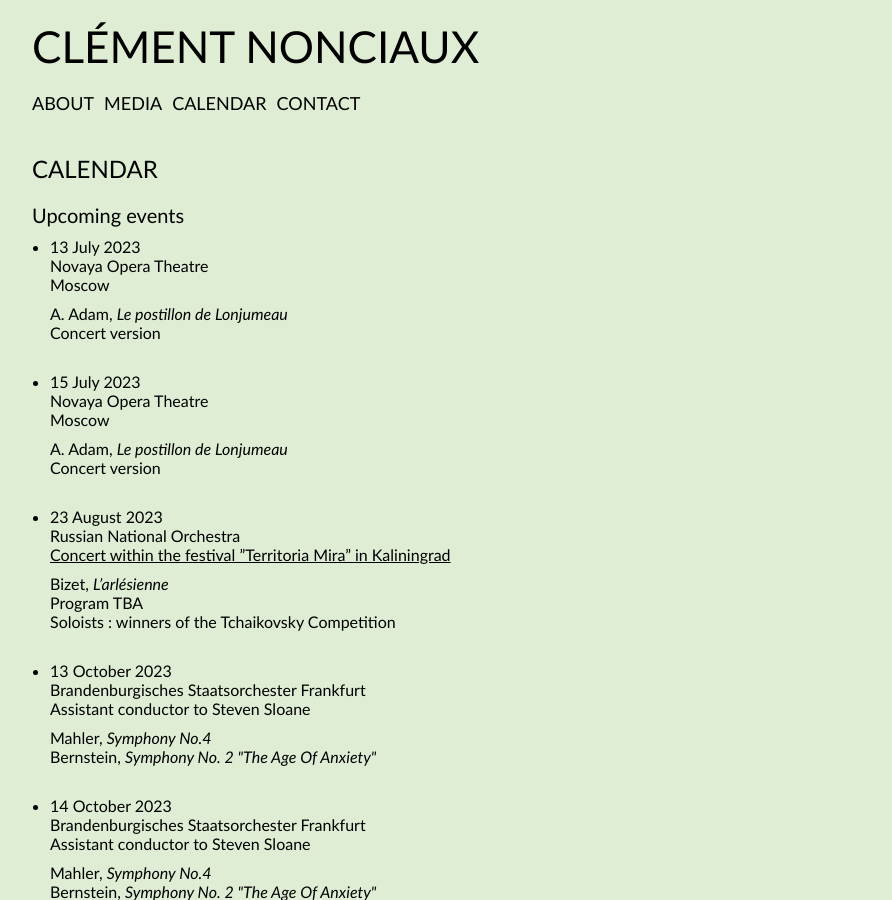
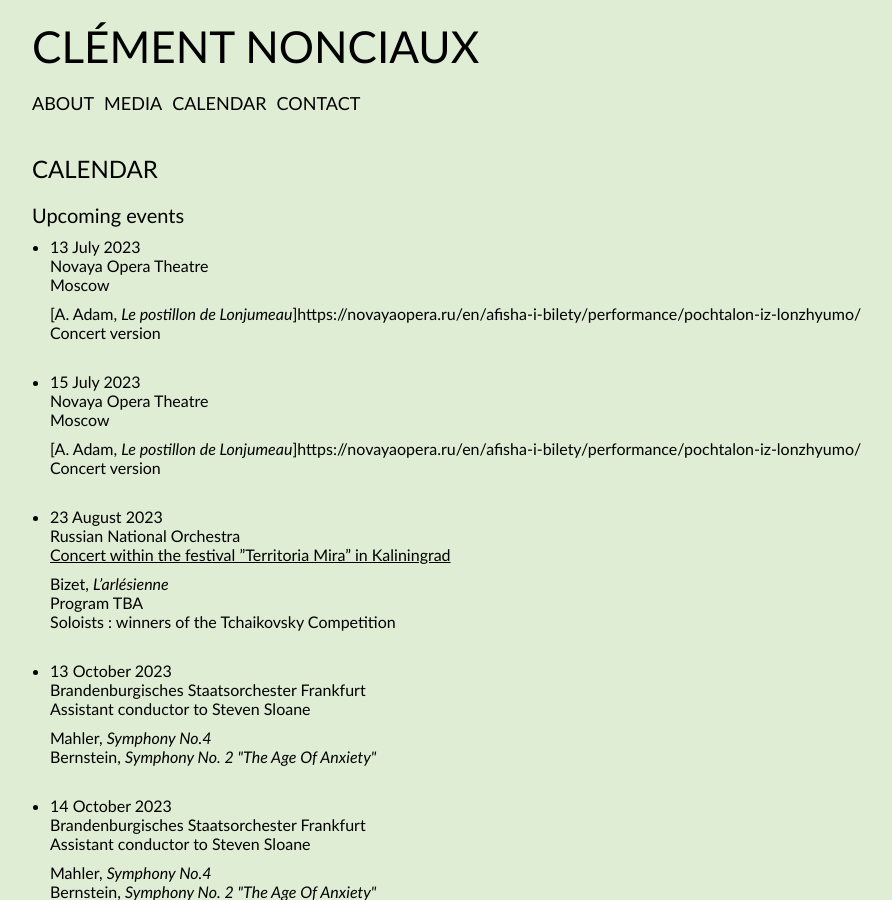
Before and after one commit to martincadoux/clementnonciaux.com, a Jekyll site: the page built from _pages/calendar.html, in a window 1280 px wide and 900 px high. Shown: the whole window, without its empty margins (108-1000 px from the left). Built offline with Jekyll 4.4.1, drawn with Linux system fonts in a browser that asks for light colours; some of the changed lines change nothing that is shown; some of the changed text lies outside the part shown.

Commit message:
Update events.yml

```diff
--- a/_data/events.yml
+++ b/_data/events.yml
@@ -4,7 +4,7 @@
     Moscow
   program: |-
     A. Adam, *Le postillon de Lonjumeau*
-    Director: Evgeny Pisarev
+    Stage Director: Evgeny Pisarev
 
 - date: 2024-07-13
   location: |-
@@ -12,7 +12,7 @@
     Moscow
   program: |-
     A. Adam, *Le postillon de Lonjumeau*
-    Director: Evgeny Pisarev
+    Stage Director: Evgeny Pisarev
 
 - date: 2024-07-11
   location: |-
@@ -107,7 +107,7 @@
     Novaya Opera Theatre
     Moscow
   program: |-
-    A. Adam, *Le postillon de Lonjumeau*
+    [A. Adam, *Le postillon de Lonjumeau*]https://novayaopera.ru/en/afisha-i-bilety/performance/pochtalon-iz-lonzhyumo/
     Concert version
 
 - date: 2023-07-13
@@ -115,7 +115,7 @@
     Novaya Opera Theatre
     Moscow
   program: |-
-    A. Adam, *Le postillon de Lonjumeau*
+    [A. Adam, *Le postillon de Lonjumeau*]https://novayaopera.ru/en/afisha-i-bilety/performance/pochtalon-iz-lonzhyumo/
     Concert version
 
 - date: 2023-06-18
```
